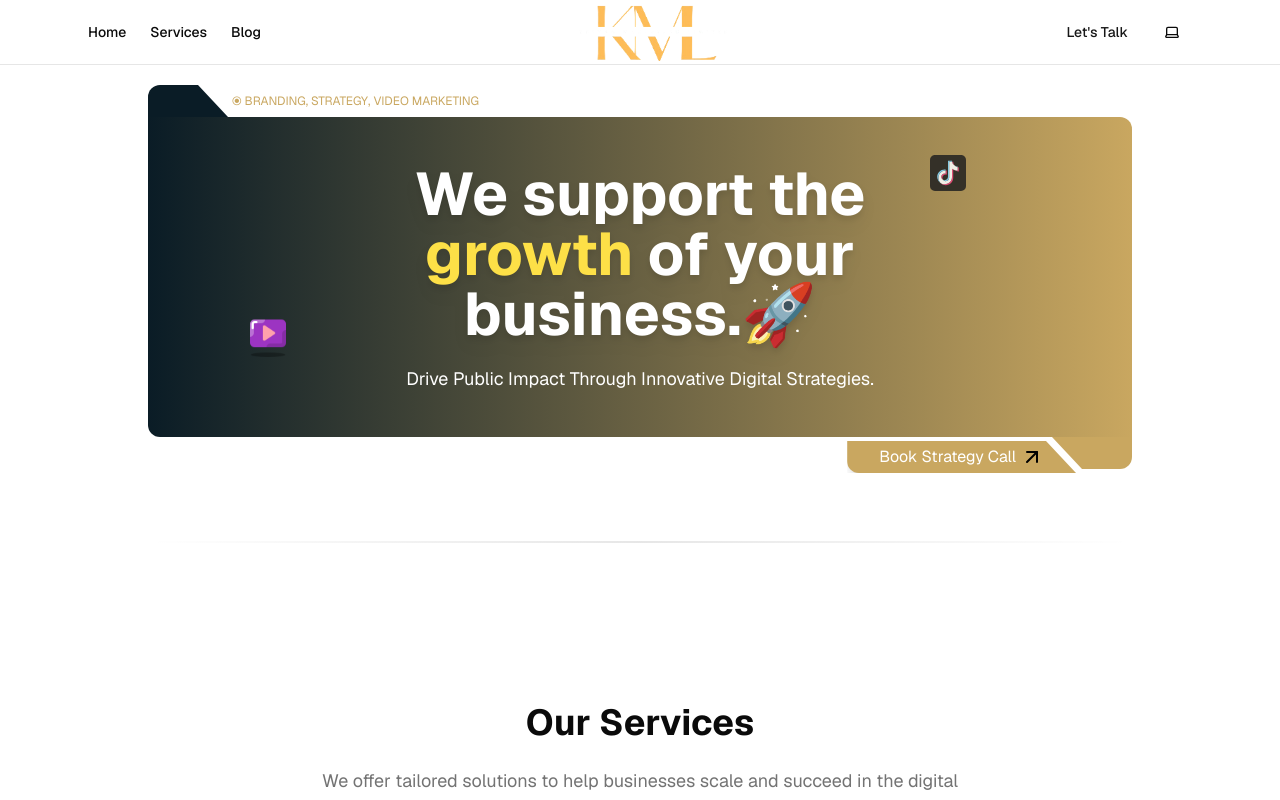
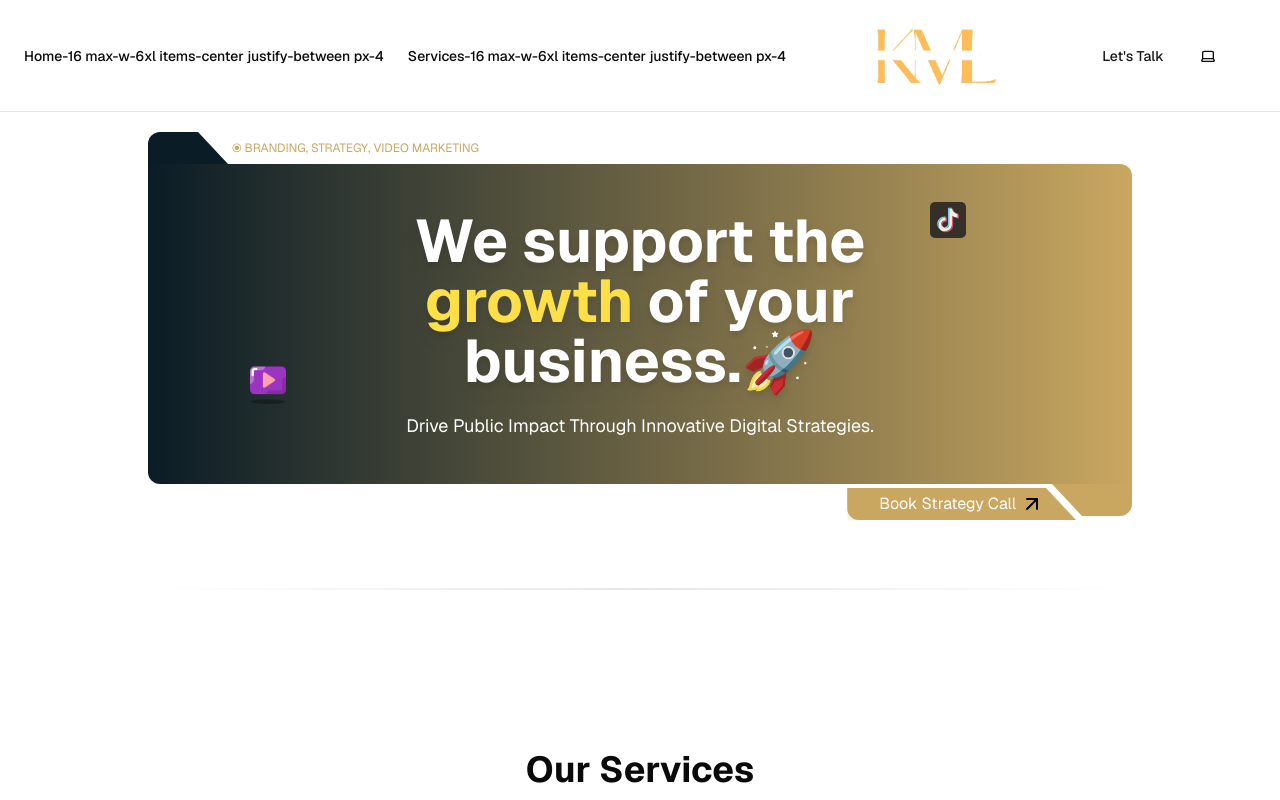
Before and after one commit to Willbeckh/krivan, a Next.js app: page / in a window 1280 px wide. Shown: the top 800 px of the page. Built offline with nearby package versions, Linux system fonts and the light colour scheme.

Commit message:
remove blog navlink

```diff
--- a/components/navbar.tsx
+++ b/components/navbar.tsx
@@ -13,18 +13,16 @@ type NavProps = {
 const navLinks: NavProps[] = [
   { name: "Home", path: "/" },
   { name: "Services", path: "#services" },
-  // { name: "About", path: "/about" },
-  { name: "Blog", path: "/blog" },
 ];
 
 export function Navbar() {
   return (
     <header className="sticky top-0 z-50 w-full border-b border-b-foreground/10 backdrop-blur-sm">
-      <div className="container mx-auto flex h-16 max-w-6xl items-center justify-between px-4 md:px-6">
+      <div className="container mx-auto flex h md:px-6">
         <nav className="hidden items-center gap-6 text-sm font-medium md:flex">
           {navLinks.map((link, index) => (
             <Link href={link.path} key={index} prefetch={false}>
-              <span className="">{link.name}</span>
+              <span className="">{link.name}-16 max-w-6xl items-center justify-between px-4</span>
             </Link>
           ))}
         </nav>
```
